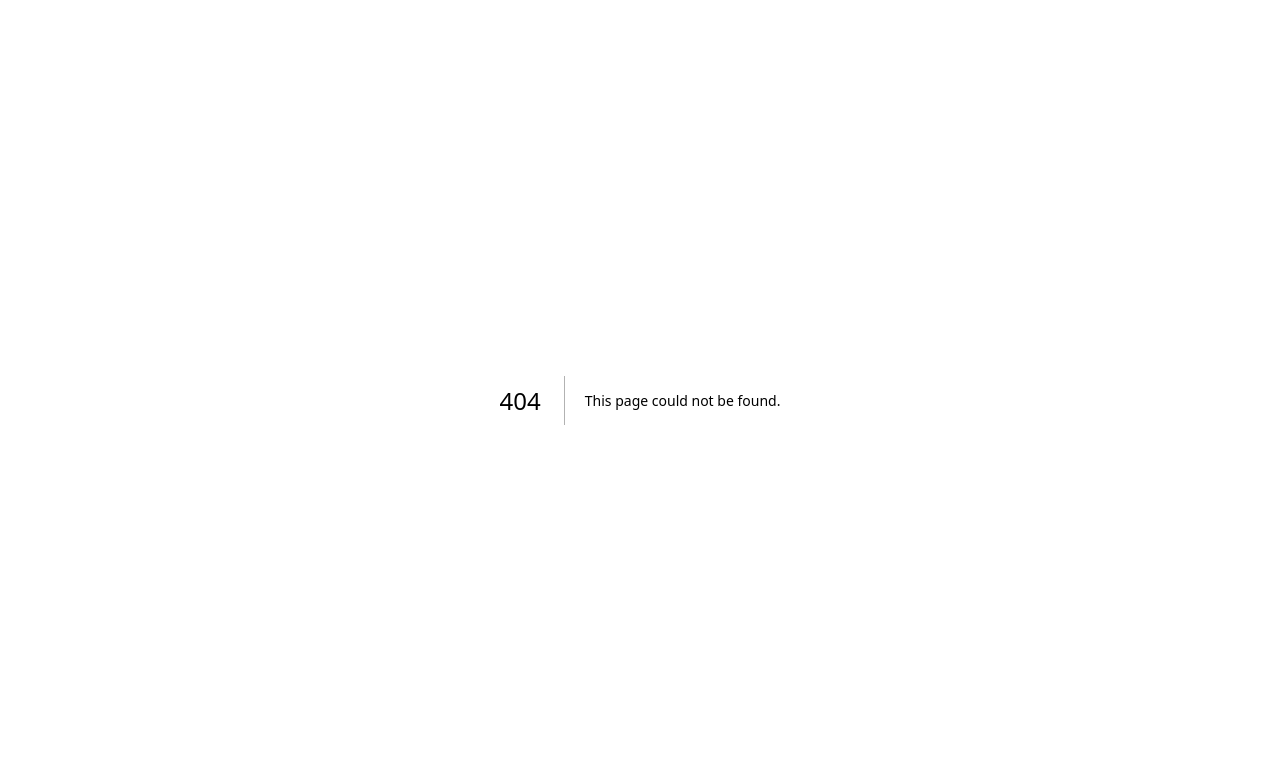
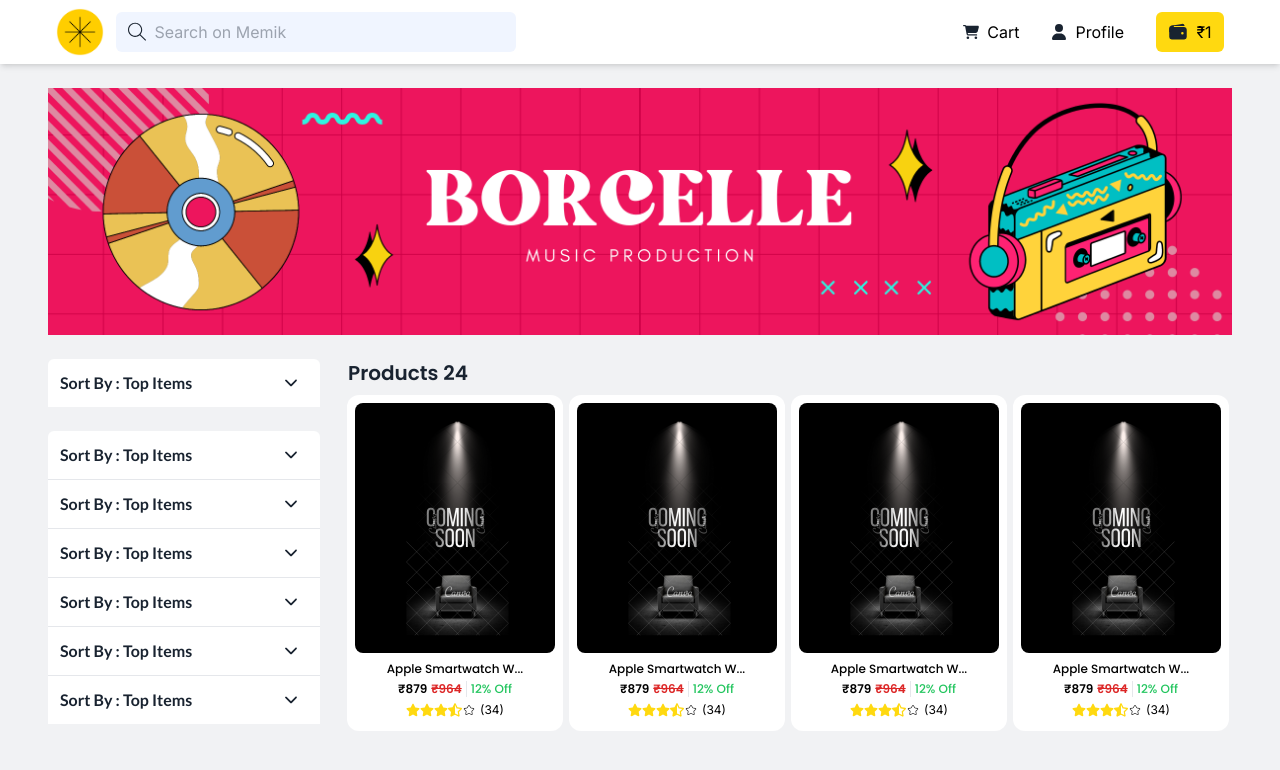
Before and after one commit to mo-amir-code/karteca-frontend, a Next.js app: page /search in a window 1280 px wide. Before the commit this address had no page. Shown: the top 770 px of the page. Built offline with nearby package versions, Linux system fonts and the light colour scheme.

Commit message:
filters added

```diff
--- /dev/null
+++ b/src/app/(home)/search/page.tsx
@@ -0,0 +1,30 @@
+import Image from "next/image";
+import banner from "@/assets/slider/1.png";
+import MaxWidthLayout from "@/HOC/MaxWidthLayout";
+import Filter from "@/components/filter";
+
+
+const Search = () => {
+  return (
+    <div className="space-y-6" >
+        <MaxWidthLayout>
+            <ShopBanner />
+        </MaxWidthLayout>
+
+        <MaxWidthLayout>
+            <Filter />
+        </MaxWidthLayout>
+    </div>
+  );
+};
+
+
+const ShopBanner = () => {
+  return (
+    <div className="pt-2">
+      <Image src={banner} alt="Footer banner" />
+    </div>
+  );
+};
+
+export default Search;
--- a/src/app/globals.css
+++ b/src/app/globals.css
@@ -1,19 +1,17 @@
-@import url('https://fonts.googleapis.com/css2?family=Poppins:ital,wght@0,100;0,200;0,300;0,400;0,500;0,600;0,700;0,800;0,900;1,100;1,200;1,300;1,400;1,500;1,600;1,700;1,800;1,900&display=swap');
-
+@import url("https://fonts.googleapis.com/css2?family=Lato:ital,wght@0,100;0,300;0,400;0,700;0,900;1,100;1,300;1,400;1,700;1,900&family=Poppins:ital,wght@0,100;0,200;0,300;0,400;0,500;0,600;0,700;0,800;0,900;1,100;1,200;1,300;1,400;1,500;1,600;1,700;1,800;1,900&display=swap");
 
 @tailwind base;
 @tailwind components;
 @tailwind utilities;
 
+@layer utilities {
+  .smooth_transition {
+    @apply transition-all duration-200 cursor-pointer;
+  }
+}
 
-@layer utilities{
-    .smooth_transition{
-      @apply transition-all duration-200 cursor-pointer
-    }
-  }
-
-body{
-  background-color: #F1F2F4;
+body {
+  background-color: #f1f2f4;
 }
 
 /* humberger menu css */
@@ -62,8 +60,8 @@
 
 /* end humberger menu css */
 
-@media (max-width: 640px){
-  body{
+@media (max-width: 640px) {
+  body {
     background-color: white;
   }
 }
--- /dev/null
+++ b/src/components/filter/DropDown.tsx
@@ -0,0 +1,29 @@
+"use client"
+import { useState } from "react"
+import { sortList } from "@/data"
+
+interface SortType{
+    name: string,
+    value: string
+}
+
+const DropDown = () => {
+    const [selected, setSelected] = useState<SortType>(sortList[0]);
+    const [isOpen, setIsOpen] = useState<boolean>(false);
+
+
+    return (
+        <div className="font-semibold cursor-pointer" >
+            {selected.name}
+            {isOpen && <div className={`absolute top-[100%] left-0 w-full bg-white text-sm py-2 rounded-br-lg rounded-bl-lg`} >
+                <ul>
+                    {sortList.map((item, idx) => (
+                        <li key={idx} className="cursor-pointer py-1 px-2 hover:bg-primary-color smooth_transition" >{item.name}</li>
+                    ))}
+                </ul>
+            </div>}
+        </div>
+    )
+}
+
+export default DropDown
--- /dev/null
+++ b/src/components/filter/FilterField.tsx
@@ -0,0 +1,36 @@
+"use client"
+import { useState } from "react"
+import { IoIosArrowDown } from "react-icons/io";
+
+export interface ListType {
+    name:string;
+    value:string
+}
+
+const FilterField = ({list, isFirst}:{list:[ListType], isFirst?:boolean}) => {
+    const [selected, setSelected] = useState<ListType>(list[0]);
+    const [isOpen, setIsOpen] = useState<boolean>(false);
+
+    const handleSelect = ({target}:{target:ListType}) => {
+        setSelected(target)
+    }
+
+
+  return (
+    <div className={`font-lato bg-white ${!!isFirst? "rounded-tr-md rounded-tl-md" : "border-t"}`} >
+        <div onClick={()=>setIsOpen((prev) => !prev)} className="flex p-3 items-center justify-between cursor-pointer" >
+        <p className="font-semibold text-base font-lato text-secondary-color" >Sort By : {selected.name}</p>
+        <IoIosArrowDown size={18} className={`text-secondary-color mr-2 smooth_transition ${!isOpen? "rotate-0" : "rotate-180"}`} />
+        </div>
+        {!!isOpen && <div className={`w-full pb-2 overflow-hidden bg-white smooth_transition `} >
+            <ul>
+                {list.map((li, idx) => (
+                    <li key={idx} onClick={()=> handleSelect({target:li})} className={`py-1 cursor-pointer px-3 ${selected.value === li.value? "bg-primary-color" : "hover:bg-primary-color"} smooth_transition`} >{li.name}</li>
+                ))}
+            </ul>
+        </div>}
+    </div>
+  )
+}
+
+export default FilterField
--- /dev/null
+++ b/src/components/filter/Products.tsx
@@ -0,0 +1,15 @@
+import React from "react";
+import ProductCard from "../productCard";
+
+const Products = () => {
+  return (
+    <div className="w-full grid grid-cols-4">
+      <ProductCard />
+      <ProductCard />
+      <ProductCard />
+      <ProductCard />
+    </div>
+  );
+};
+
+export default Products;
--- /dev/null
+++ b/src/components/filter/Sidebar.tsx
@@ -0,0 +1,22 @@
+import React from "react";
+import FilterField, { ListType } from "./FilterField";
+import { sortList } from "@/data";
+
+const Sidebar = () => {
+  return (
+    <aside className="flex-[0.23] space-y-6 rounded-md select-none">
+      <FilterField list={sortList as [ListType]} isFirst={true} />
+
+      <div>
+        <FilterField list={sortList as [ListType]} isFirst={true} />
+        <FilterField list={sortList as [ListType]} />
+        <FilterField list={sortList as [ListType]} />
+        <FilterField list={sortList as [ListType]} />
+        <FilterField list={sortList as [ListType]} />
+        <FilterField list={sortList as [ListType]} />
+      </div>
+    </aside>
+  );
+};
+
+export default Sidebar;
--- /dev/null
+++ b/src/components/filter/index.tsx
@@ -0,0 +1,21 @@
+import React from "react";
+import Products from "./Products";
+import Sidebar from "./Sidebar";
+
+const Filter = () => {
+  return (
+    <div className="flex justify-between">
+      <Sidebar />
+      <div className="flex-[0.75]">
+        <div className="flex items-center justify-between pb-2 px-1">
+          <p className="text-xl text-secondary-color font-semibold font-poppins">
+            Products 24
+          </p>
+        </div>
+        <Products />
+      </div>
+    </div>
+  );
+};
+
+export default Filter;
--- a/src/data/index.ts
+++ b/src/data/index.ts
@@ -60,3 +60,22 @@
         imageUrl: ""
     },
 ]
+
+export const sortList = [
+    {
+        name: "Top Items",
+        value: "top"
+    },
+    {
+        name: "Newest First",
+        value: "new"
+    },
+    {
+        name: "Lowest First",
+        value: "lowest"
+    },
+    {
+        name: "Highest First",
+        value: "highest"
+    },
+]
--- a/tailwind.config.ts
+++ b/tailwind.config.ts
@@ -24,7 +24,8 @@
       }
     },
     fontFamily: {
-      poppins: ["Poppins", "sans"]
+      poppins: ["Poppins", "sans"],
+      lato: ["Lato", "sans"],
     }
   },
   plugins: [],
```
